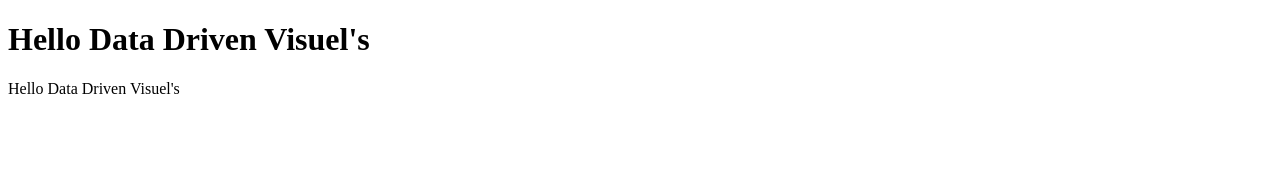
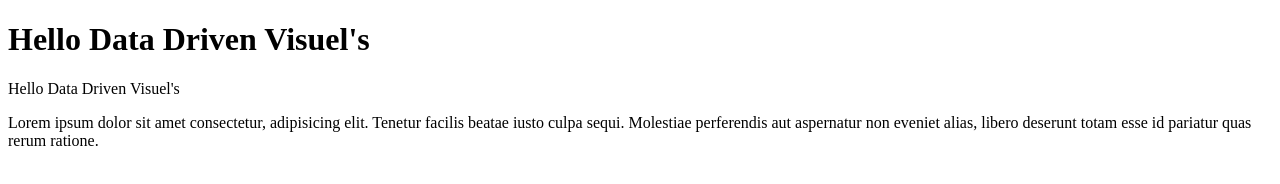
Before and after one commit to Itailevi420/P3Algo, a website: page public/index.html in a window 1280 px wide. Drawn offline with Linux system fonts and the light colour scheme; files whose address does not match are found by name.

Commit message:
place holder

```diff
--- a/public/index.html
+++ b/public/index.html
@@ -8,6 +8,11 @@
   <body>
     <h1>Hello Data Driven Visuel's</h1>
     <p>Hello Data Driven Visuel's</p>
+    <p>
+      Lorem ipsum dolor sit amet consectetur, adipisicing elit. Tenetur facilis
+      beatae iusto culpa sequi. Molestiae perferendis aut aspernatur non eveniet
+      alias, libero deserunt totam esse id pariatur quas rerum ratione.
+    </p>
     <script src="./index.js"></script>
   </body>
 </html>
```
